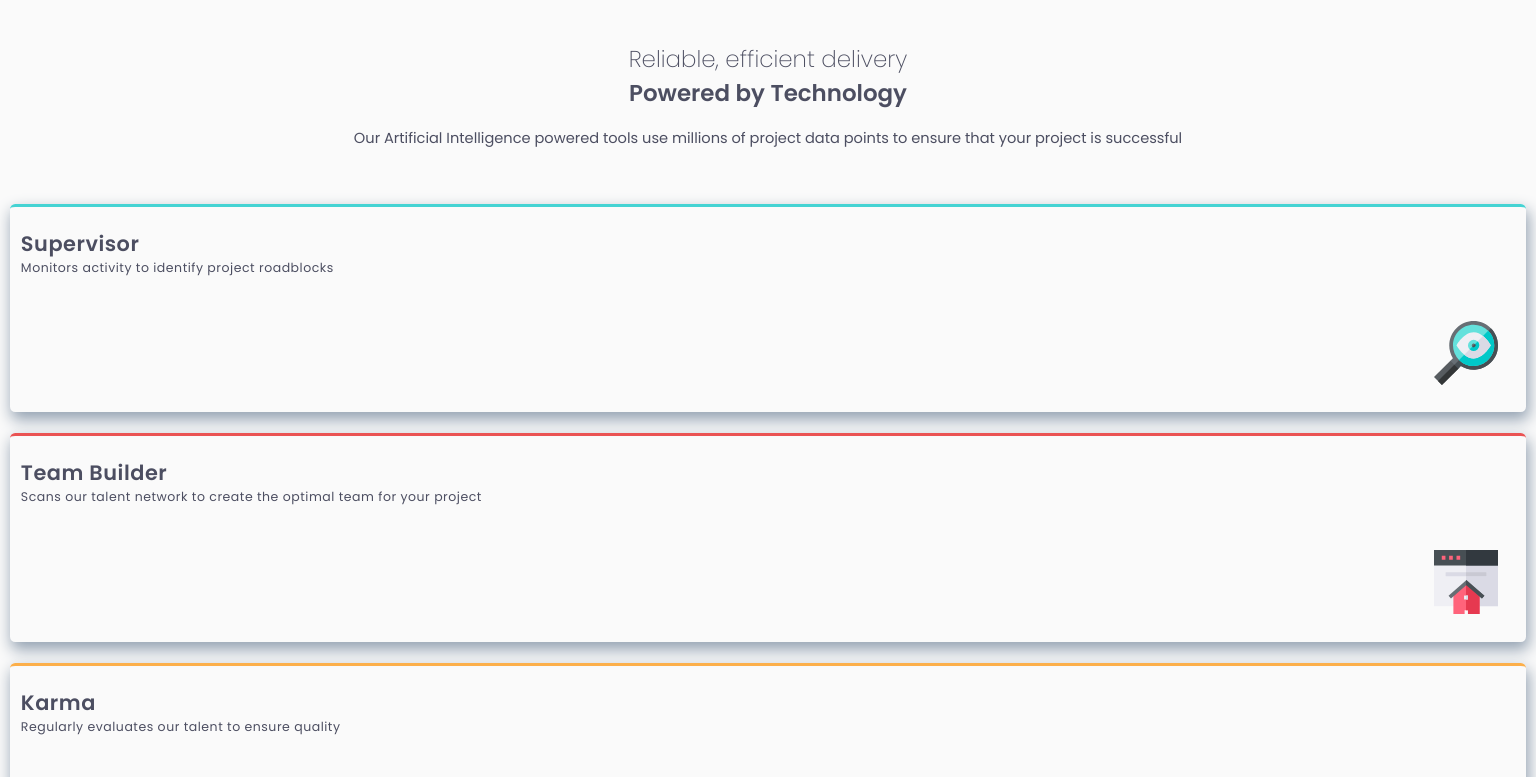
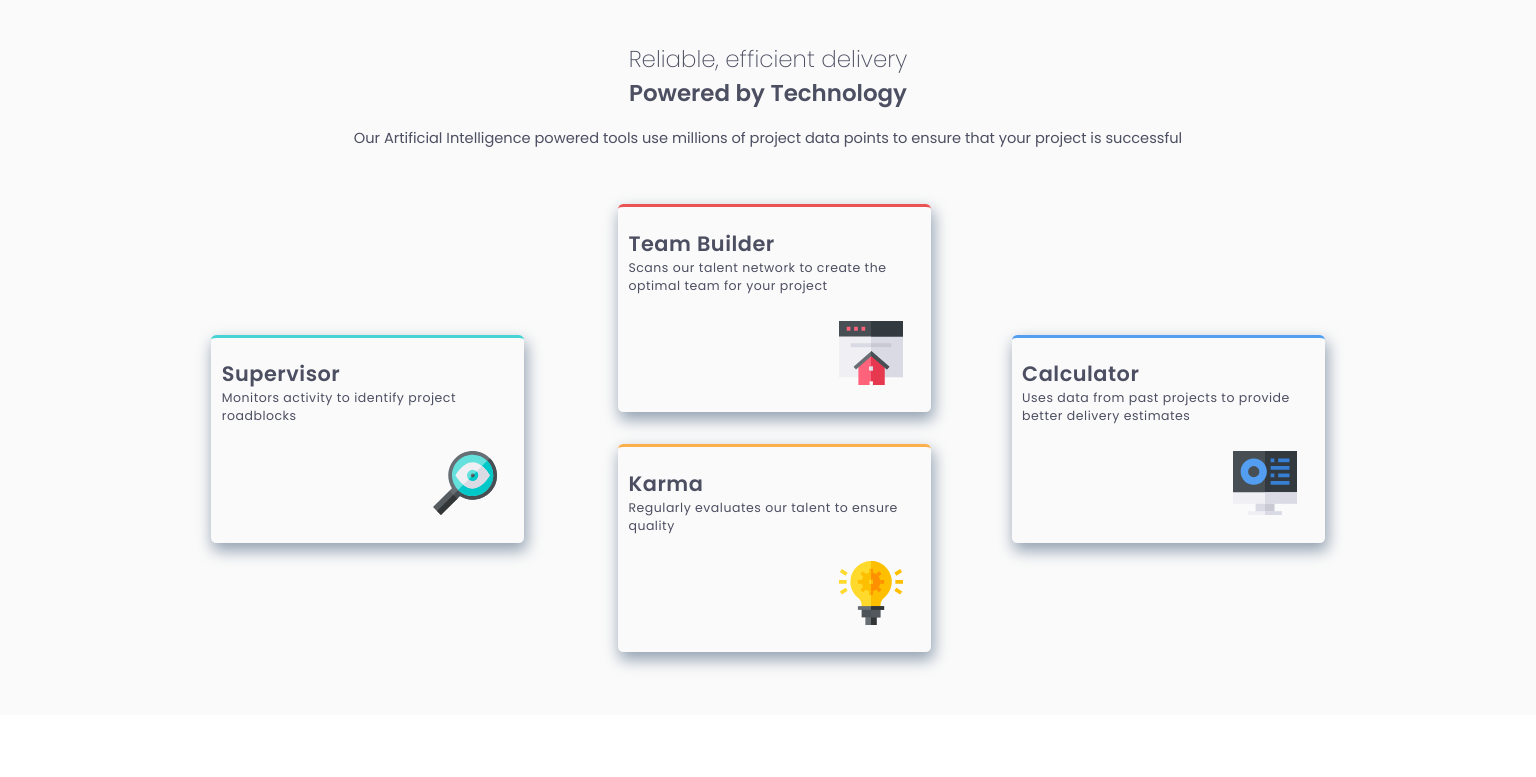
Before and after one commit to ivnvaldz7/Four-card-feature, a plain HTML site: page index.html in a window 1536 px wide. Shown: the top 777 px of the page. Drawn offline with Linux system fonts and the light colour scheme.

Commit message:
Mobile&Desktop

```diff
--- a/styles.css
+++ b/styles.css
@@ -17,14 +17,14 @@ html{
     --Very-Light-Gray: hsl(0, 0%, 98%);
 }
 .main__content{
-    width: 100vw;
+    width: 100%;
     display: flex;
     flex-direction: column;
     background-color: var(--Very-Light-Gray);
     padding: 4rem 1rem;
 }
 .presentation, .cards{
-    width: 100%;
+    width: 95%;
     align-self: center;
 }
 .presentation{
@@ -87,3 +87,50 @@ html{
 .card:nth-child(4){
     border-top: 3px solid var(--Blue);
 }
+
+@media(min-width:768px){
+    .presentation__text{
+        width: 70%;
+    }
+    .cards{
+        position: relative;
+        height: 65rem;
+        width: 675px;
+    }
+    .card{
+        width: 30rem;
+        position: absolute;
+    }
+    .card:first-child{
+        bottom: 33%;
+        left: 0;
+    }
+    .card:nth-child(2){
+        left: calc(50% - 150px);
+    }
+    .card:nth-child(3){
+        bottom: 0;
+        left: calc(50% - 150px);
+    }
+    .card:nth-child(4){
+        bottom: 33%;
+        right: 0;
+    }
+}
+@media(min-width:1440px){
+    .cards{
+        position: relative;
+        height: 45rem;
+        width: 90%;
+    }
+    .card:first-child{
+        top: calc(50% - 104px);
+        left: 12rem;
+    }
+
+    .card:nth-child(4){
+        top: calc(50% - 104px);
+        bottom: 25%;
+        right: 12rem;
+    }
+}
```
Also changed, not shown: design/desktop-design.jpg (deleted), design/desktop-preview.jpg (deleted), design/mobile-design.jpg (deleted), 1 other file.
